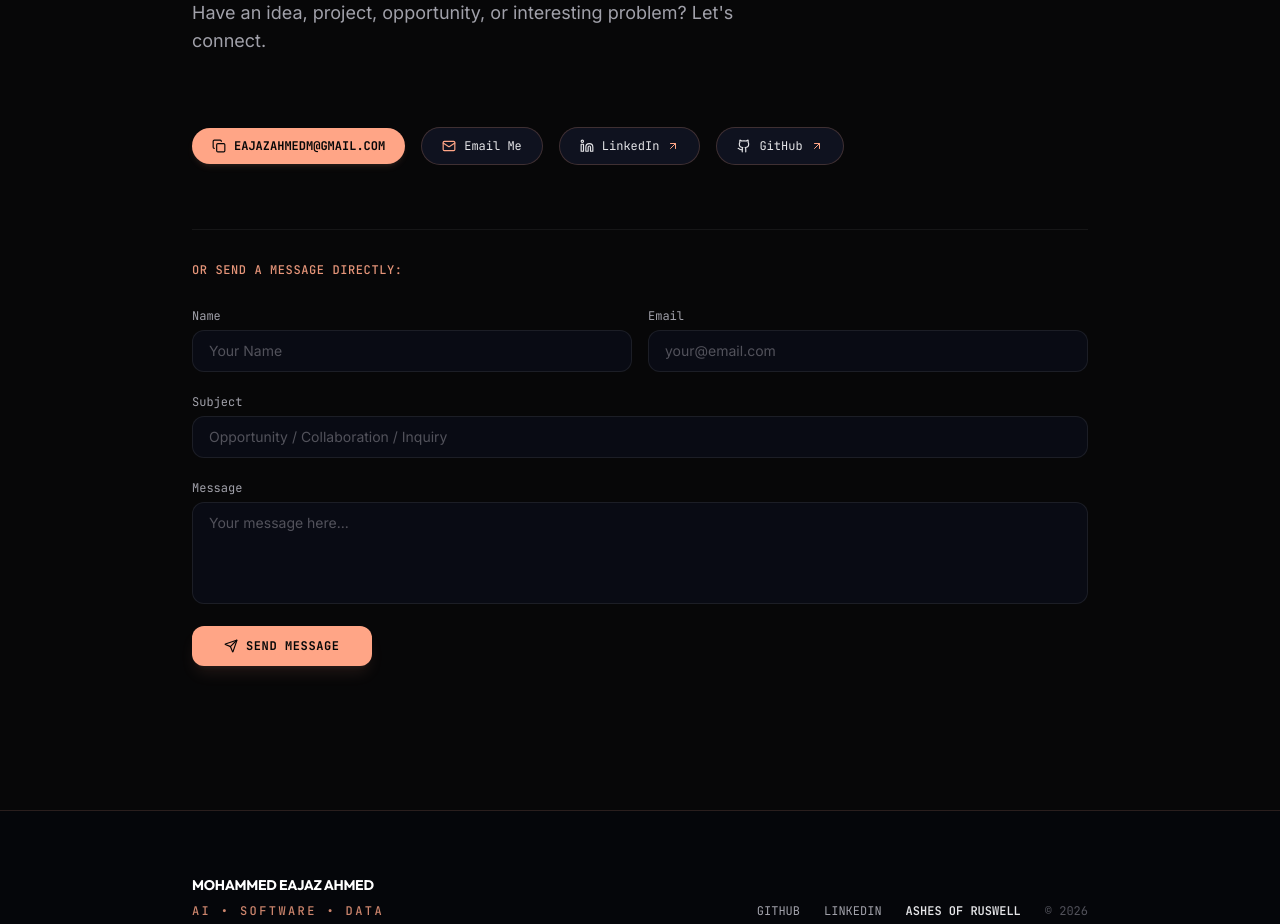
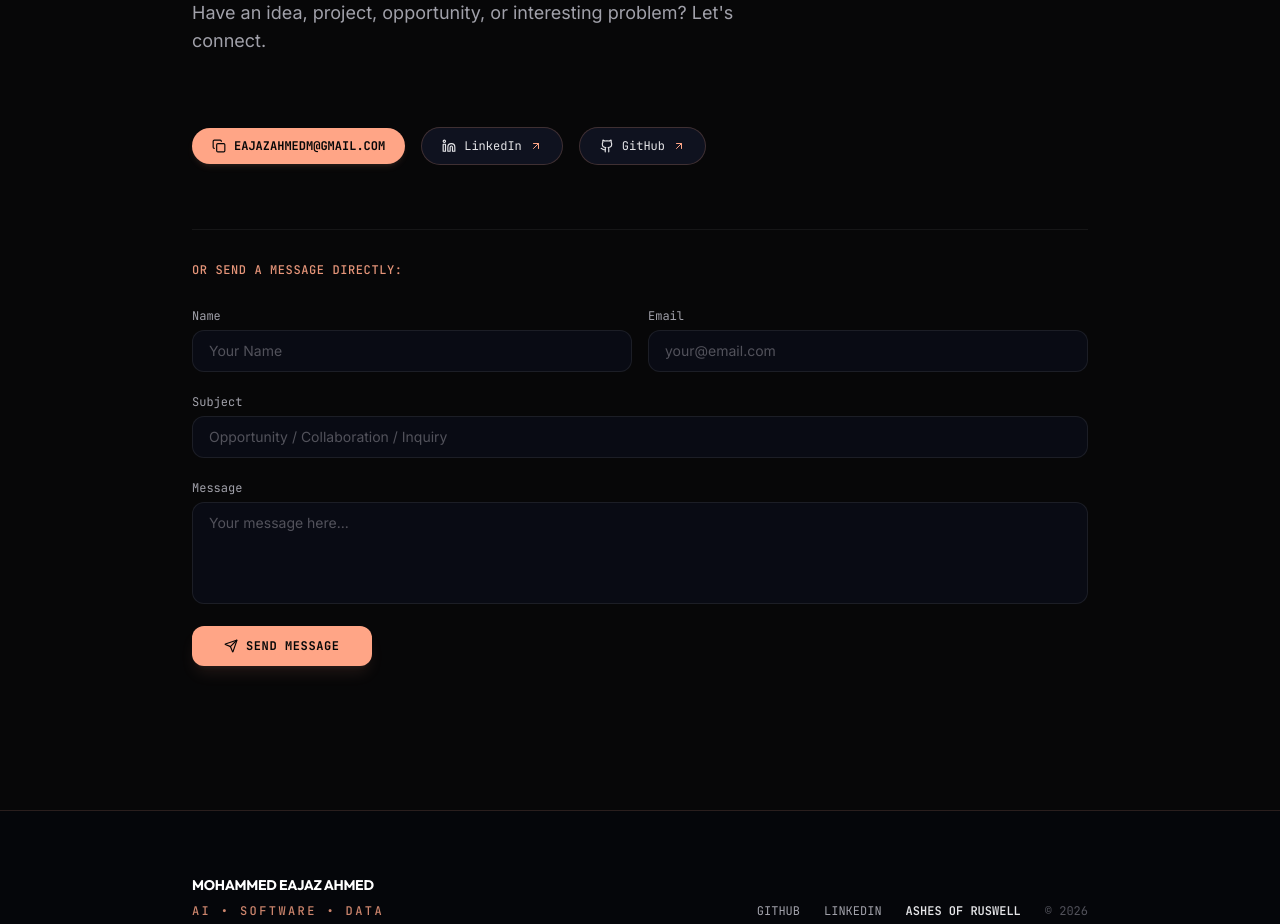
Before and after one commit to 2310030167/portfolio, a Next.js app: page / in a window 1280 px wide. Shown: the part 7180-8104 px from the top of the page. Built offline with nearby package versions, Linux system fonts and the light colour scheme.

Commit message:
Removed the Mail me

```diff
--- a/src/components/Contact.tsx
+++ b/src/components/Contact.tsx
@@ -113,14 +113,6 @@ export const Contact = () => {
               </>
             )}
           </button>
-
-          <a
-            href={`mailto:${personalDetails.email}`}
-            className="flex items-center gap-2 px-5 py-2.5 rounded-full bg-[#161B2F]/60 hover:bg-[#242F49] text-zinc-200 hover:text-white border border-[#FFA586]/20 hover:border-[#FFA586]/50 text-xs font-mono transition-all"
-          >
-            <Mail className="w-3.5 h-3.5 text-[#FFA586]" />
-            <span>Email Me</span>
-          </a>
 
           <a
             href={personalDetails.linkedin}
```
